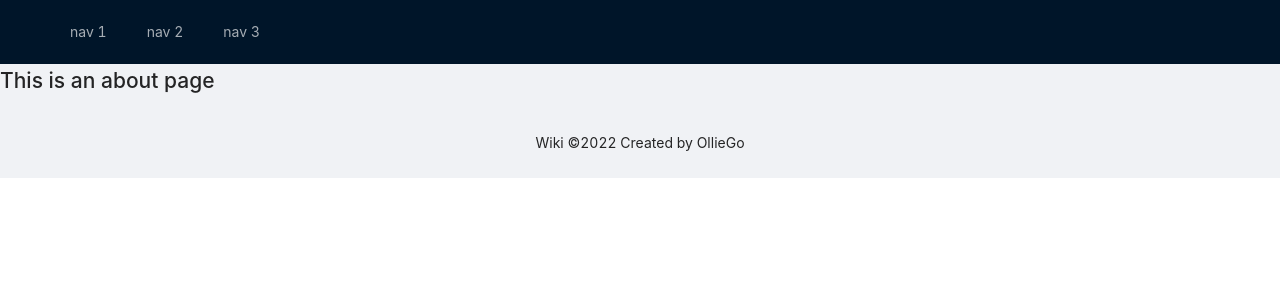
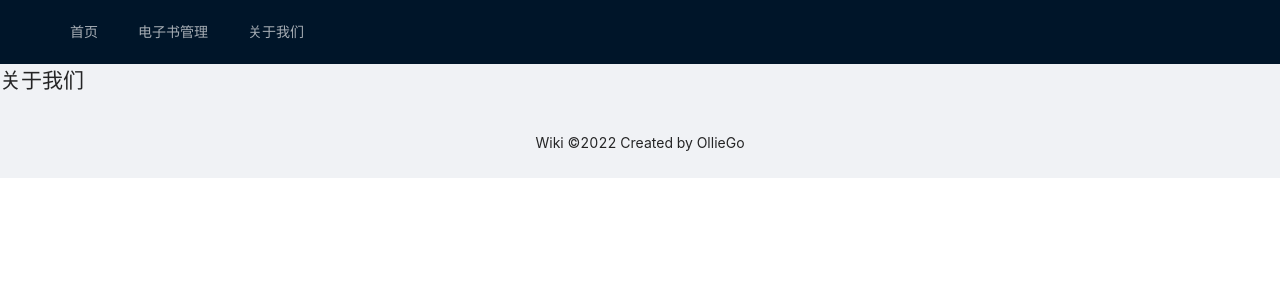
Before and after one commit to OllieGo/wiki, a Vue app in the folder web/: page /about in a window 1280 px wide. Shown: the top 300 px of the page. Built offline with nearby package versions, Linux system fonts and the light colour scheme; no server answers.

Commit message:
增加电子书管理页面

```diff
--- a/web/src/components/TheHeader.vue
+++ b/web/src/components/TheHeader.vue
@@ -6,9 +6,15 @@
         mode="horizontal"
         :style="{ lineHeight: '64px' }"
     >
-      <a-menu-item key="1">nav 1</a-menu-item>
-      <a-menu-item key="2">nav 2</a-menu-item>
-      <a-menu-item key="3">nav 3</a-menu-item>
+      <a-menu-item key="/">
+        <router-link to="/">首页</router-link>
+      </a-menu-item>
+      <a-menu-item key="/admin/ebook">
+        <router-link to="/admin/ebook">电子书管理</router-link>
+      </a-menu-item>
+      <a-menu-item key="/about">
+        <router-link to="/about">关于我们</router-link>
+      </a-menu-item>
     </a-menu>
   </a-layout-header>
 </template>
--- a/web/src/router/index.ts
+++ b/web/src/router/index.ts
@@ -1,5 +1,7 @@
 import { createRouter, createWebHistory, RouteRecordRaw } from 'vue-router'
-import Home from '../views/Home.vue'
+import Home from '../views/home.vue'
+import About from '../views/about.vue'
+import AdminEbook from '../views/admin/admin-ebook.vue'
 
 const routes: Array<RouteRecordRaw> = [
   {
@@ -10,11 +12,17 @@
   {
     path: '/about',
     name: 'About',
+    component: About
     // route level code-splitting
     // this generates a separate chunk (about.[hash].js) for this route
     // which is lazy-loaded when the route is visited.
-    component: () => import(/* webpackChunkName: "about" */ '../views/About.vue')
-  }
+    // component: () => import(/* webpackChunkName: "about" */ '../views/about.vue')
+  },
+  {
+    path: '/admin/ebook',
+    name: 'AdminEbook',
+    component: AdminEbook
+  },
 ]
 
 const router = createRouter({
--- /dev/null
+++ b/web/src/views/about.vue
@@ -0,0 +1,5 @@
+<template>
+  <div class="about">
+    <h1>关于我们</h1>
+  </div>
+</template>
--- a/web/src/views/About.vue
+++ b/web/src/views/admin/admin-ebook.vue
@@ -1,5 +1,5 @@
 <template>
   <div class="about">
-    <h1>This is an about page</h1>
+    <h1>电子书管理</h1>
   </div>
 </template>
```
Also changed, not shown: web/src/views/home.vue (renamed from web/src/views/Home.vue), 1 other file (tests, documents, lock files or other folders).
